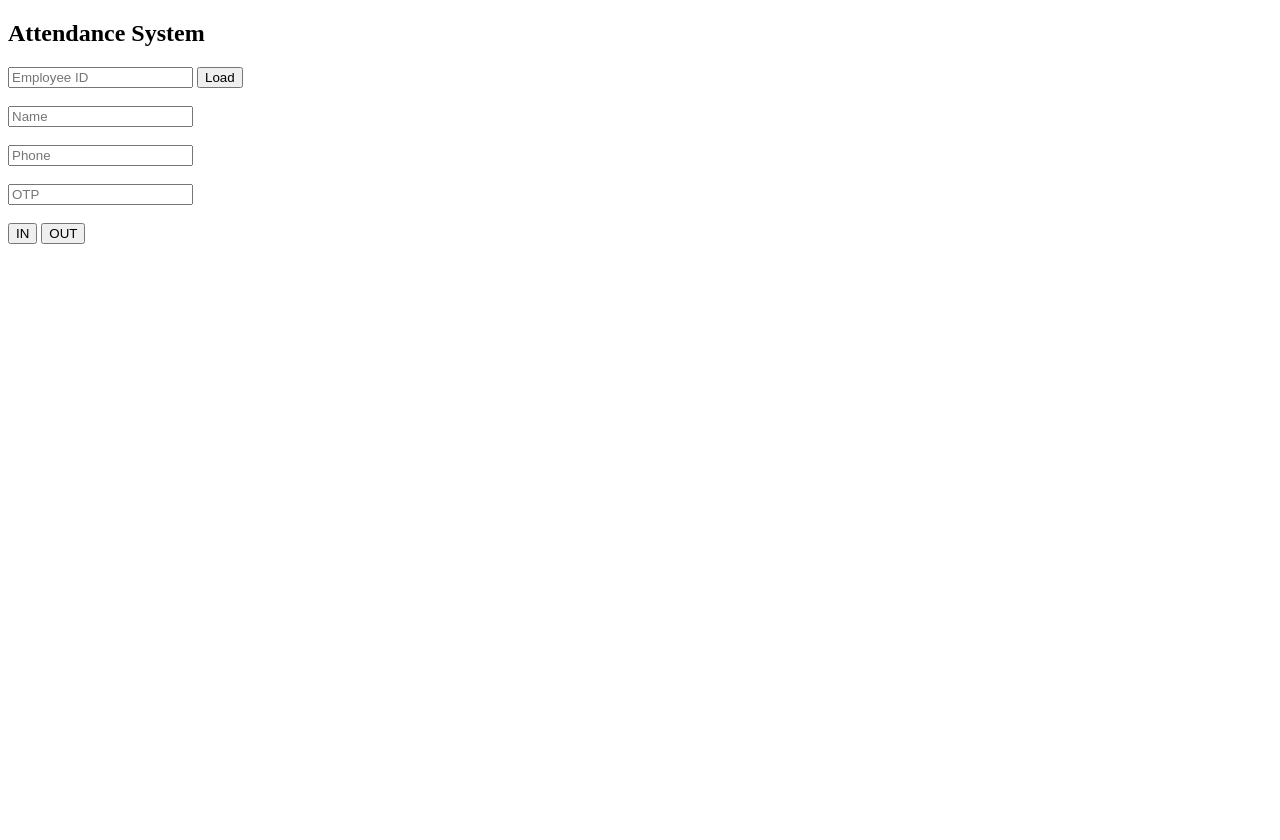
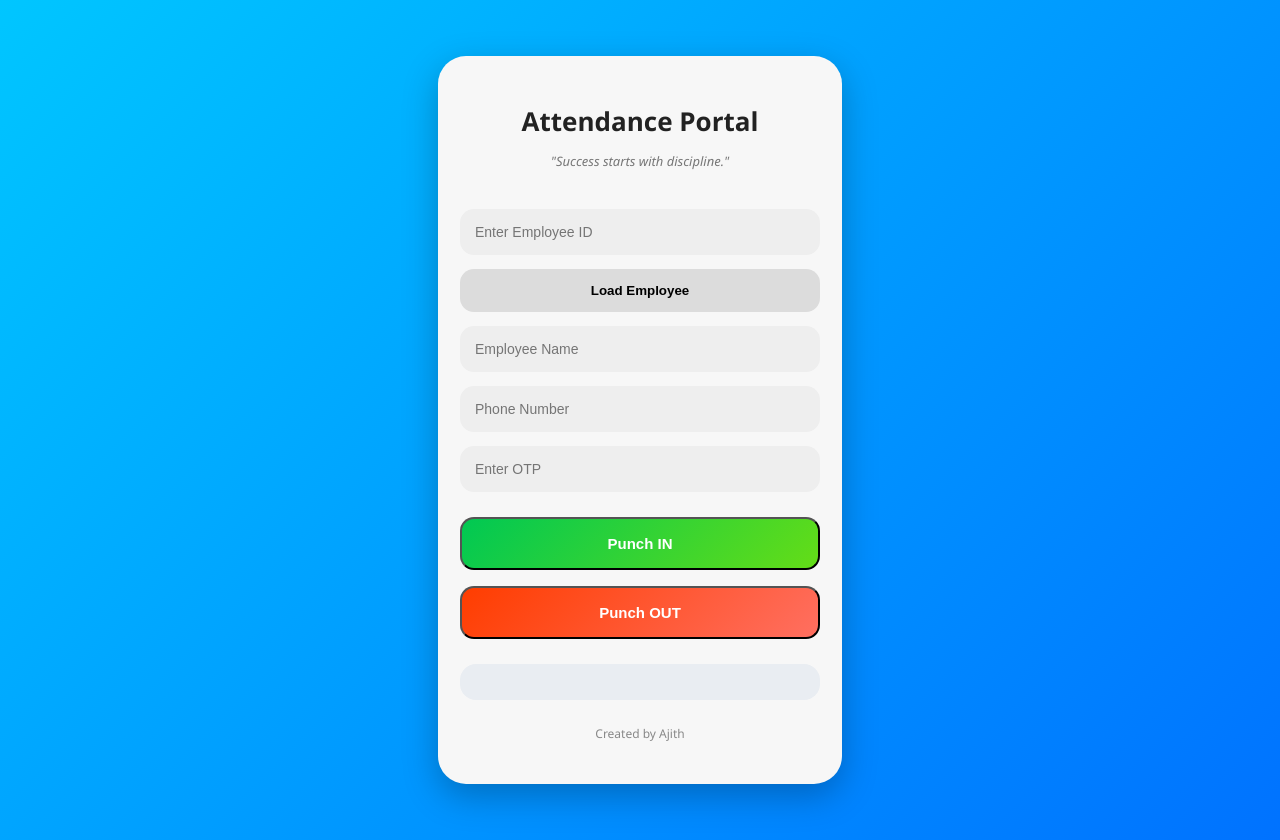
Before and after one commit to Payable2026/Attedence-Tracking, a Flask app: page / in a window 1280 px wide. Before the commit the page ends 244 px from the top, so only its background shows below. Run offline with Flask 3, Linux system fonts and the light colour scheme.

Commit message:
updated UI

```diff
--- a/static/style.css
+++ b/static/style.css
@@ -1,282 +1,124 @@
 body {
+    margin: 0;
+    padding: 0;
+    font-family: "Segoe UI", sans-serif;
 
-
-    margin: 0;
-
-    padding: 0;
-
-
-    font-family:
-
-        "Segoe UI",
-
-        sans-serif;
-
-
-    background:
-
-        linear-gradient(
-
-            135deg,
-
-            #00c6ff,
-
-            #0072ff
-
-        );
-
+    background: linear-gradient(135deg, #00c6ff, #0072ff);
 
     min-height: 100vh;
 
-
     display: flex;
-
     justify-content: center;
-
     align-items: center;
 
-
     padding: 20px;
-
 }
 
-
 .container {
-
-
     width: 360px;
-
     max-width: 100%;
 
-
-    background: #f5f5f5;
-
-
+    background: #f7f7f7;
     border-radius: 28px;
 
-
-    padding: 35px 25px;
-
+    padding: 30px 22px;
 
     text-align: center;
 
-
-    box-shadow:
-
-        0 10px 30px rgba(0,0,0,0.25);
-
+    box-shadow: 0 12px 35px rgba(0,0,0,0.25);
 }
 
-
 h1 {
-
-
-    font-size: 34px;
-
-
+    font-size: 26px;
     color: #222;
-
-
-    margin-bottom: 10px;
-
-
+    margin-bottom: 5px;
     font-weight: 700;
-
-
-    line-height: 1.1;
-
 }
 
+.quote {
+    color: #777;
+    font-style: italic;
+    margin-bottom: 25px;
+    font-size: 13px;
+}
 
-.quote {
+input {
+    width: 100%;
+    padding: 15px;
+    margin-top: 14px;
 
+    border-radius: 14px;
+    border: none;
 
-    color: #777;
-
-
-    font-style: italic;
-
-
-    margin-bottom: 30px;
-
+    background: #eeeeee;
 
     font-size: 14px;
+    outline: none;
 
+    box-sizing: border-box;
 }
 
+/* Load Button */
+.load-btn {
+    width: 100%;
+    padding: 14px;
+    border-radius: 14px;
+    border: none;
+    margin-top: 14px;
 
-input {
+    background: #dcdcdc;
+    font-weight: 600;
+    cursor: pointer;
+}
 
+/* Button Hover */
+button:hover {
+    transform: scale(1.02);
+}
 
-    width: 100%;
+/* IN / OUT buttons group */
+.buttons {
+    margin-top: 25px;
+    display: flex;
+    flex-direction: column;
+    gap: 16px;
+}
 
+.in-btn {
+    background: linear-gradient(135deg, #00c853, #64dd17);
+    color: white;
+}
 
+.out-btn {
+    background: linear-gradient(135deg, #ff3d00, #ff6f60);
+    color: white;
+}
+
+.buttons button {
     padding: 16px;
+    border-radius: 14px;
+    font-weight: 600;
+    font-size: 15px;
+}
 
-
-    margin-top: 16px;
-
+/* Result Card */
+#result {
+    margin-top: 25px;
+    padding: 18px;
 
     border-radius: 16px;
 
+    background: #e9edf2;
 
-    border: 1px solid #d9d9d9;
-
-
-    background: white;
-
-
+    color: #333;
     font-size: 15px;
 
-
-    outline: none;
-
-
-    box-sizing: border-box;
-
+    line-height: 1.7;
 }
 
-
-button {
-
-
-    width: 100%;
-
-
-    padding: 16px;
-
-
-    border: none;
-
-
-    border-radius: 16px;
-
-
-    margin-top: 16px;
-
-
-    font-size: 16px;
-
-
-    font-weight: bold;
-
-
-    cursor: pointer;
-
-
-    transition: 0.3s;
-
+/* Footer */
+.footer {
+    margin-top: 25px;
+    color: #888;
+    font-size: 12px;
 }
-
-
-button:hover {
-
-
-    transform: scale(1.02);
-
-}
-
-
-.buttons {
-
-
-    margin-top: 30px;
-
-
-    display: flex;
-
-
-    flex-direction: column;
-
-
-    gap: 18px;
-
-}
-
-
-.in-btn {
-
-
-    background:
-
-        linear-gradient(
-
-            135deg,
-
-            #00d84a,
-
-            #63e86d
-
-        );
-
-
-    color: white;
-
-}
-
-
-.out-btn {
-
-
-    background:
-
-        linear-gradient(
-
-            135deg,
-
-            #ff3b5f,
-
-            #ff6b81
-
-        );
-
-
-    color: white;
-
-}
-
-
-#result {
-
-
-    margin-top: 28px;
-
-
-    padding: 22px;
-
-
-    border-radius: 18px;
-
-
-    background: #eceff3;
-
-
-    color: #333;
-
-
-    font-size: 17px;
-
-
-    line-height: 1.8;
-
-
-    font-weight: 500;
-
-
-    text-align: center;
-
-}
-
-
-.footer {
-
-
-    margin-top: 35px;
-
-
-    color: #888;
-
-
-    font-size: 13px;
-
-}
--- a/templates/index.html
+++ b/templates/index.html
@@ -1,27 +1,37 @@
 <!DOCTYPE html>
 <html>
 <head>
-    <title>Attendance</title>
+    <title>Attendance System</title>
+    <link rel="stylesheet" href="style.css">
 </head>
 
 <body>
 
-<h2>Attendance System</h2>
+<div class="container">
 
-<input id="emp_id" placeholder="Employee ID">
-<button onclick="loadEmployee()">Load</button><br><br>
+    <h1>Attendance Portal</h1>
+    <p class="quote">"Success starts with discipline."</p>
 
-<input id="name" placeholder="Name" readonly><br><br>
-<input id="phone" placeholder="Phone" readonly><br><br>
+    <input id="emp_id" placeholder="Enter Employee ID">
 
-<input id="otp" placeholder="OTP"><br><br>
+    <button class="load-btn" onclick="loadEmployee()">Load Employee</button>
 
-<button onclick="markAttendance('in')">IN</button>
-<button onclick="markAttendance('out')">OUT</button>
+    <input id="name" placeholder="Employee Name" readonly>
+    <input id="phone" placeholder="Phone Number" readonly>
+    <input id="otp" placeholder="Enter OTP">
 
-<div id="result"></div>
+    <div class="buttons">
+        <button class="in-btn" onclick="markAttendance('IN')">Punch IN</button>
+        <button class="out-btn" onclick="markAttendance('OUT')">Punch OUT</button>
+    </div>
 
-<script src="{{ url_for('static', filename='script.js') }}"></script>
+    <div id="result"></div>
+
+    <p class="footer">Created by Ajith</p>
+
+</div>
+
+<script src="script.js"></script>
 
 </body>
 </html>
```
